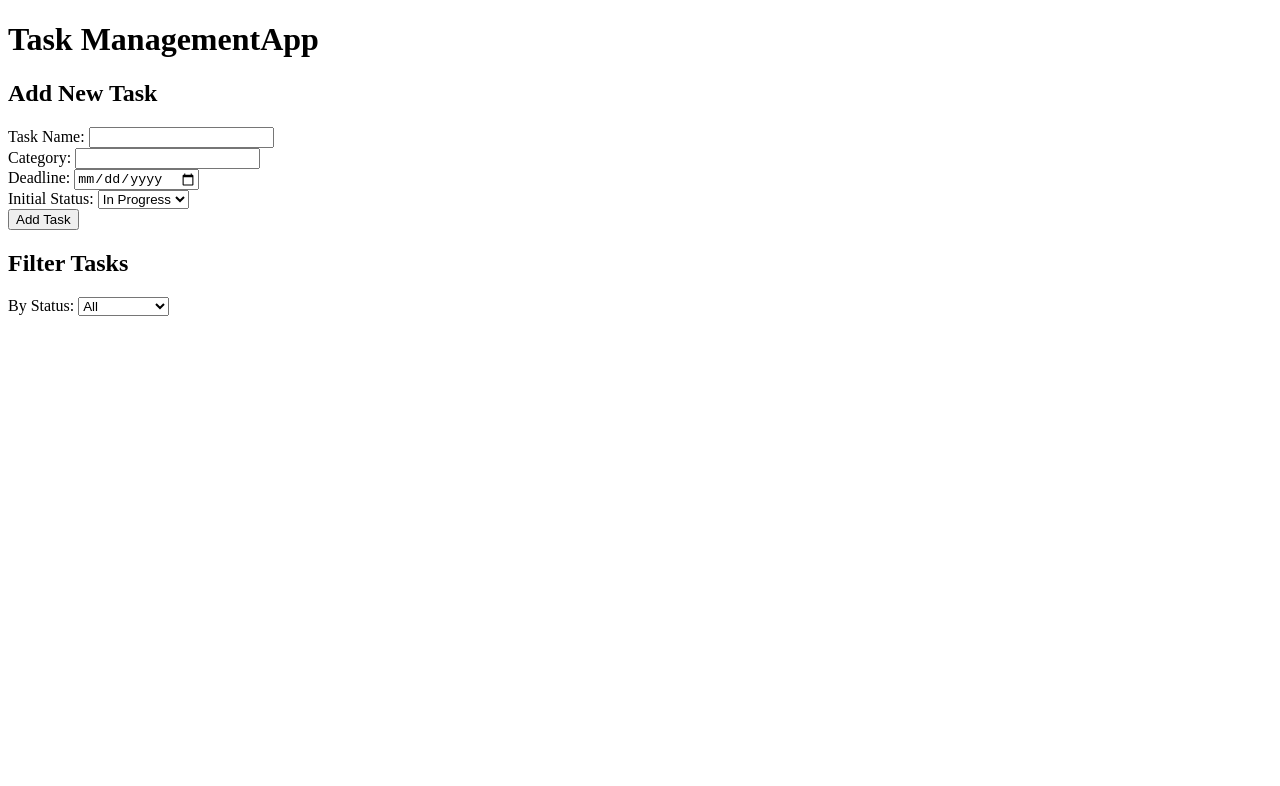
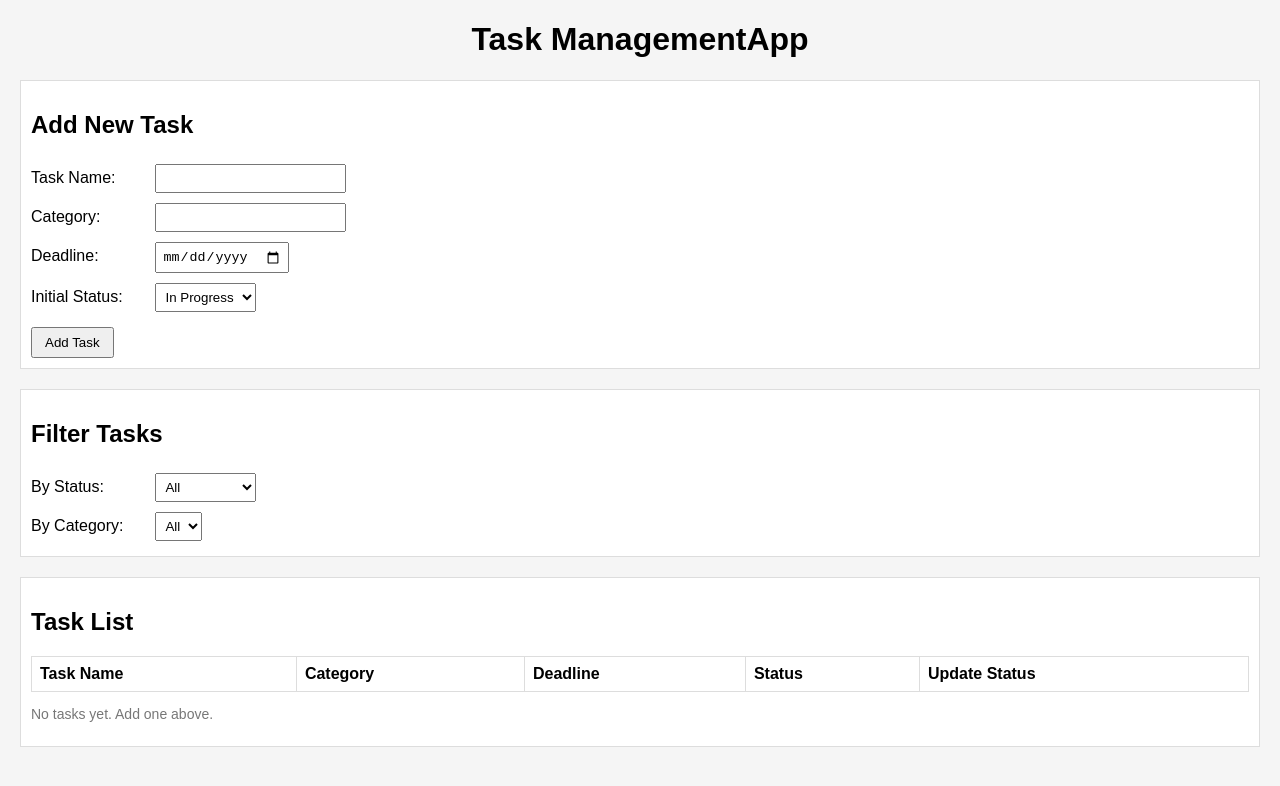
Before and after one commit to tylerstallworth15-ship-it/Task-Management-App, a plain HTML site: page index.html in a window 1280 px wide. Drawn offline with Linux system fonts and the light colour scheme.

Commit message:
html and css code

```diff
--- a/index.html
+++ b/index.html
@@ -5,6 +5,7 @@
     <meta name="viewport" content="width=device-width, initial-scale=1.0">
     <title>Task Management App</title>
     <link rel="stylesheet" href="style.css">
+    <script src="script.js"></script>
 </head>
 <body>
     <h1>Task ManagementApp</h1>
@@ -54,11 +55,32 @@
                 <option value="Overdue">Overdue</option>
             </select>
         </div>
+
+        <div>
+            <label for="filter-category">By Category:</label>
+            <select id="filter-category">
+                <option value="all">All</option>
+            </select>
+        </div>
     </section>
 
-
-
-
+    <section>
+        <h2>Task List</h2>
+        <table>
+            <thead>
+                <tr>
+                    <th>Task Name</th>
+                    <th>Category</th>
+                    <th>Deadline</th>
+                    <th>Status</th>
+                    <th>Update Status</th>
+                </tr>
+            </thead>
+            <tbody id="task-table-body">
+            </tbody>
+        </table>
+        <p id="no-tasks-message">No tasks yet. Add one above.</p>
+    </section>
 
 </body>
 </html>
--- a/style.css
+++ b/style.css
@@ -0,0 +1,50 @@
+body {
+    font-family: Arial, sans-serif;
+    margin: 20px;
+    background-color: #f5f5f5;
+}
+
+h1 {
+    text-align: center;
+}
+
+section {
+    margin-bottom: 20px;
+    background-color: #ffffff;
+    padding: 10px;
+    border: 1px solid #ddd;
+}
+
+label {
+display: inline-block;
+width: 120px;
+margin: 5px 0;
+}
+
+input, select {
+    padding: 5px;
+    margin: 5px 0;
+}
+
+button {
+    padding: 6px 12px;
+    margin-top: 10px;
+    cursor: pointer;
+}
+
+table {
+    width: 100%;
+    border-collapse: collapse;
+    margin-top: 10px;
+}
+
+th,td {
+    border: 1px solid #ddd;
+    padding: 8px;
+    text-align: left;
+}
+
+#no-tasks-message {
+    color: #777;
+    font-size: 14px;
+}
```
